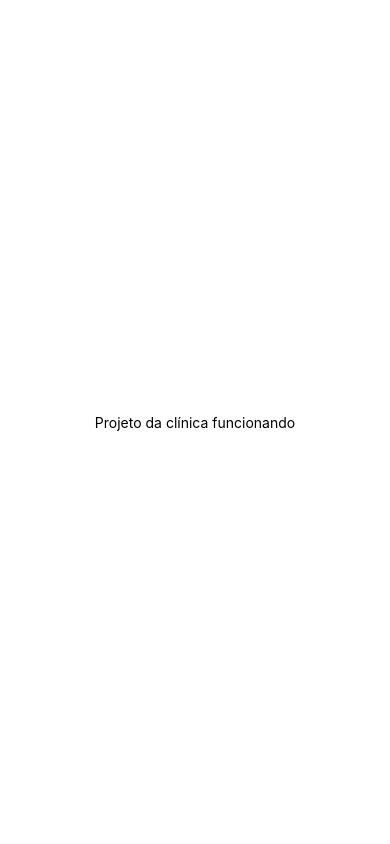
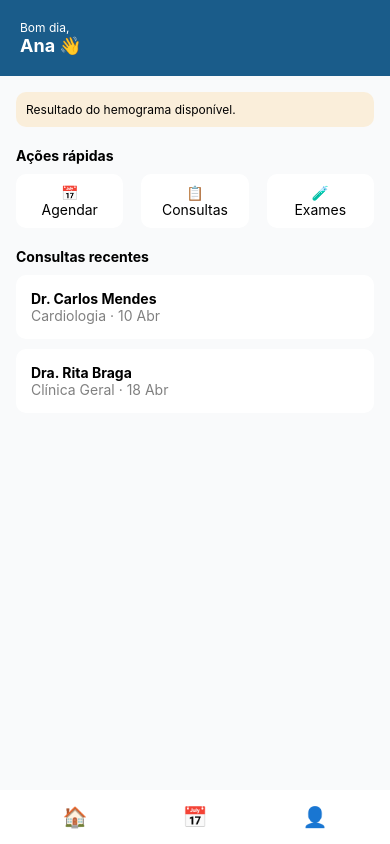
Before and after one commit to godai10/app-clinica, a React Native app: screen / in a window 390 px wide. Built offline with nearby package versions, Linux system fonts and the light colour scheme.

Commit message:
agora acho que foi o qr code e o expo finalmente está funcionando vambora fi

```diff
--- a/App.js
+++ b/App.js
@@ -1,9 +1,174 @@
-import { View, Text } from 'react-native';
+import React, { useState } from "react";
+import {
+  View,
+  Text,
+  StyleSheet,
+  ScrollView,
+  TouchableOpacity
+} from "react-native";
 
-export default function App() {
+export default function HomeScreen() {
+  const [activeTab, setActiveTab] = useState("home");
+
   return (
-    <View style={{ flex: 1, justifyContent: 'center', alignItems: 'center' }}>
-      <Text>Projeto da clínica funcionando</Text>
+    <View style={styles.container}>
+
+      {/* HEADER */}
+      <View style={styles.header}>
+        <Text style={styles.greeting}>Bom dia,</Text>
+        <Text style={styles.name}>Ana 👋</Text>
+      </View>
+
+      {/* CONTEÚDO */}
+      <ScrollView style={styles.content}>
+
+        {/* ALERTA */}
+        <View style={styles.alert}>
+          <Text style={styles.alertText}>
+            Resultado do hemograma disponível.
+          </Text>
+        </View>
+
+        {/* AÇÕES RÁPIDAS */}
+        <Text style={styles.section}>Ações rápidas</Text>
+
+        <View style={styles.actions}>
+          <TouchableOpacity style={styles.actionCard}>
+            <Text>📅</Text>
+            <Text>Agendar</Text>
+          </TouchableOpacity>
+
+          <TouchableOpacity style={styles.actionCard}>
+            <Text>📋</Text>
+            <Text>Consultas</Text>
+          </TouchableOpacity>
+
+          <TouchableOpacity style={styles.actionCard}>
+            <Text>🧪</Text>
+            <Text>Exames</Text>
+          </TouchableOpacity>
+        </View>
+
+        {/* CONSULTAS */}
+        <Text style={styles.section}>Consultas recentes</Text>
+
+        <View style={styles.card}>
+          <Text style={styles.title}>Dr. Carlos Mendes</Text>
+          <Text style={styles.subtitle}>Cardiologia · 10 Abr</Text>
+        </View>
+
+        <View style={styles.card}>
+          <Text style={styles.title}>Dra. Rita Braga</Text>
+          <Text style={styles.subtitle}>Clínica Geral · 18 Abr</Text>
+        </View>
+
+      </ScrollView>
+
+      {/* NAVBAR */}
+      <View style={styles.nav}>
+        <TouchableOpacity onPress={() => setActiveTab("home")}>
+          <Text style={activeTab === "home" ? styles.active : styles.inactive}>🏠</Text>
+        </TouchableOpacity>
+
+        <TouchableOpacity onPress={() => setActiveTab("agenda")}>
+          <Text style={activeTab === "agenda" ? styles.active : styles.inactive}>📅</Text>
+        </TouchableOpacity>
+
+        <TouchableOpacity onPress={() => setActiveTab("perfil")}>
+          <Text style={activeTab === "perfil" ? styles.active : styles.inactive}>👤</Text>
+        </TouchableOpacity>
+      </View>
+
     </View>
   );
 }
+
+const styles = StyleSheet.create({
+  container: {
+    flex: 1,
+    backgroundColor: "#f9fafb",
+  },
+
+  header: {
+    backgroundColor: "#1A5C8A",
+    padding: 20,
+  },
+
+  greeting: {
+    color: "#fff",
+    fontSize: 12,
+  },
+
+  name: {
+    color: "#fff",
+    fontSize: 18,
+    fontWeight: "bold",
+  },
+
+  content: {
+    padding: 16,
+  },
+
+  alert: {
+    backgroundColor: "#FAEEDA",
+    padding: 10,
+    borderRadius: 10,
+    marginBottom: 20,
+  },
+
+  alertText: {
+    fontSize: 12,
+  },
+
+  section: {
+    fontSize: 14,
+    marginBottom: 10,
+    fontWeight: "bold",
+  },
+
+  actions: {
+    flexDirection: "row",
+    justifyContent: "space-between",
+    marginBottom: 20,
+  },
+
+  actionCard: {
+    backgroundColor: "#fff",
+    padding: 10,
+    borderRadius: 10,
+    alignItems: "center",
+    width: "30%",
+  },
+
+  card: {
+    backgroundColor: "#fff",
+    padding: 15,
+    borderRadius: 10,
+    marginBottom: 10,
+  },
+
+  title: {
+    fontWeight: "bold",
+  },
+
+  subtitle: {
+    color: "gray",
+  },
+
+  nav: {
+    flexDirection: "row",
+    justifyContent: "space-around",
+    padding: 15,
+    backgroundColor: "#fff",
+  },
+
+  active: {
+    color: "#1A5C8A",
+    fontSize: 20,
+  },
+
+  inactive: {
+    color: "gray",
+    fontSize: 20,
+  },
+});
--- a/package.json
+++ b/package.json
@@ -9,7 +9,7 @@
     "web": "expo start --web"
   },
   "dependencies": {
-    "expo": "~55.0.8",
+    "expo": "~54.0.0",
     "expo-status-bar": "~55.0.4",
     "prompt-sync": "^4.2.0",
     "react": "19.2.0",
```
Also changed, not shown: 1 other file (tests, documents, lock files or other folders).
